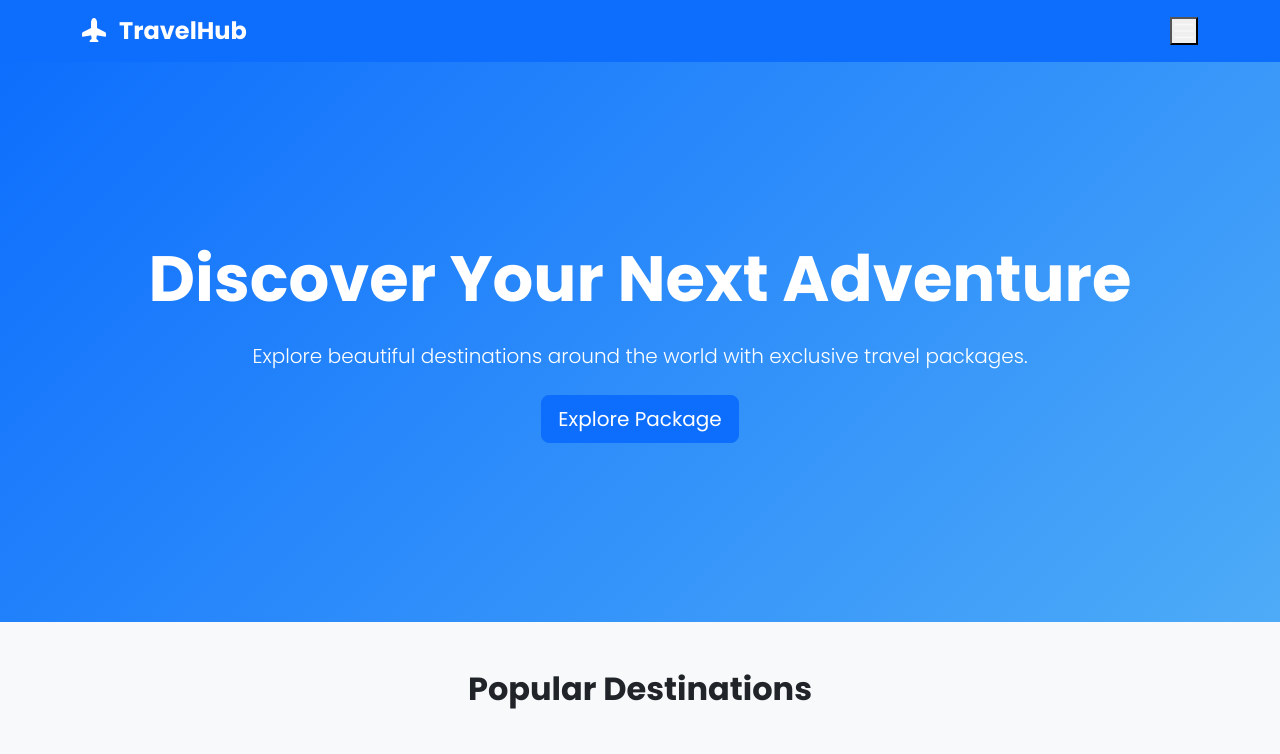
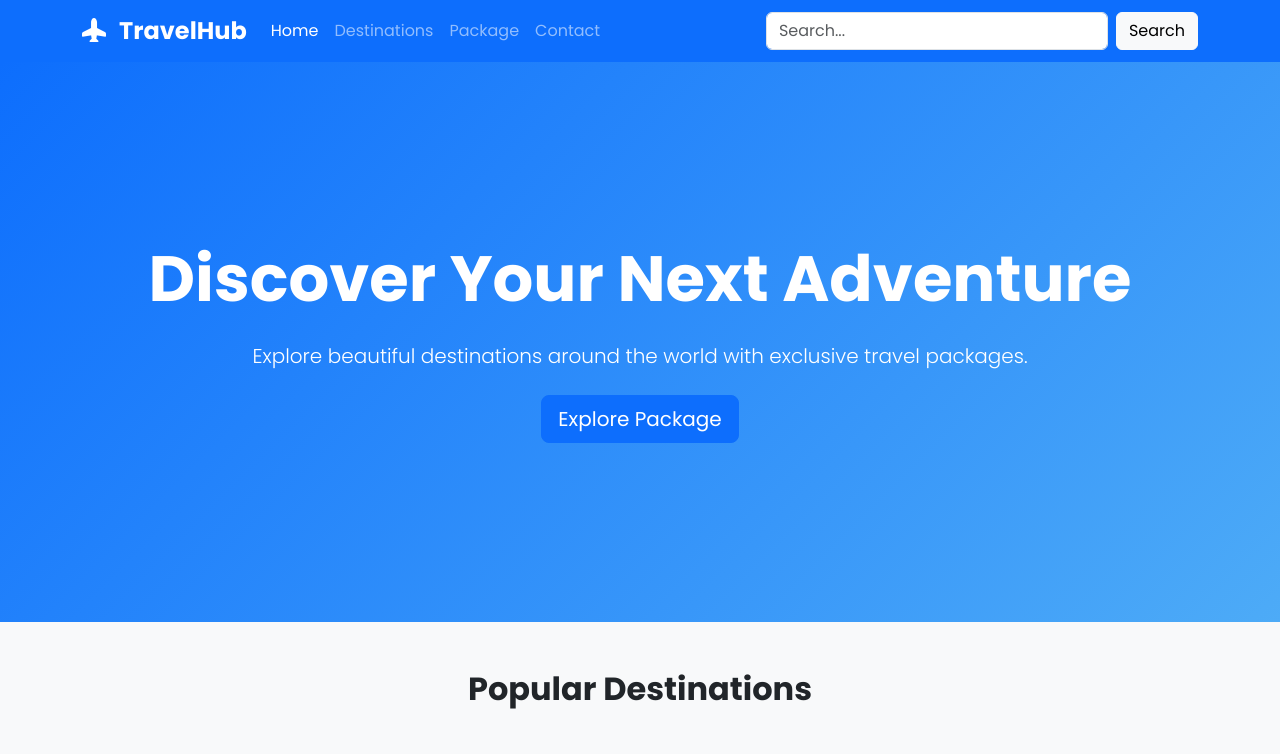
Before and after one commit to Dav27-tech/vue-travel-hub, a Vue app: page / in a window 1280 px wide. Shown: the top 754 px of the page. Built offline with nearby package versions, Linux system fonts and the light colour scheme; grey boxes are pictures that could not be loaded.

Commit message:
Fix typos in Navbar component class names

```diff
--- a/src/components/Navbar.vue
+++ b/src/components/Navbar.vue
@@ -9,14 +9,14 @@
 </script>
 
 <template>
-  <nav class="navbar navbar-exapnd-lg navbar-dark bg-primary">
+  <nav class="navbar navbar-expand-lg navbar-dark bg-primary">
     <div class="container">
       <a href="#" class="navbar-brand fw-bold">
         <i class="bi bi-airplane-fill me-2"></i>
         TravelHub
       </a>
       <button
-        class="navbar-toogler"
+        class="navbar-toggler"
         type="button"
         data-bs-toggle="collapse"
         data-bs-target="#navbar"
```
